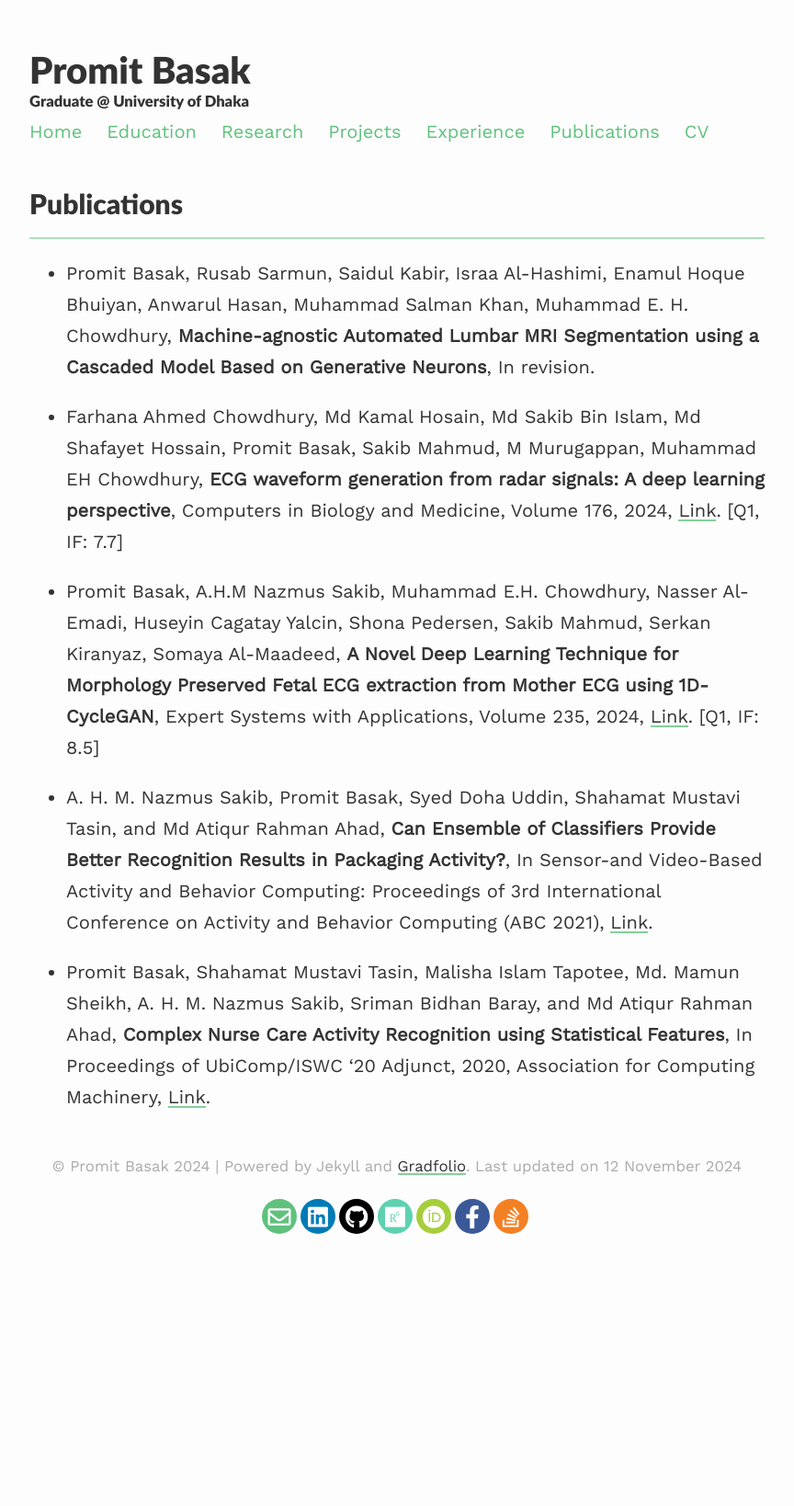
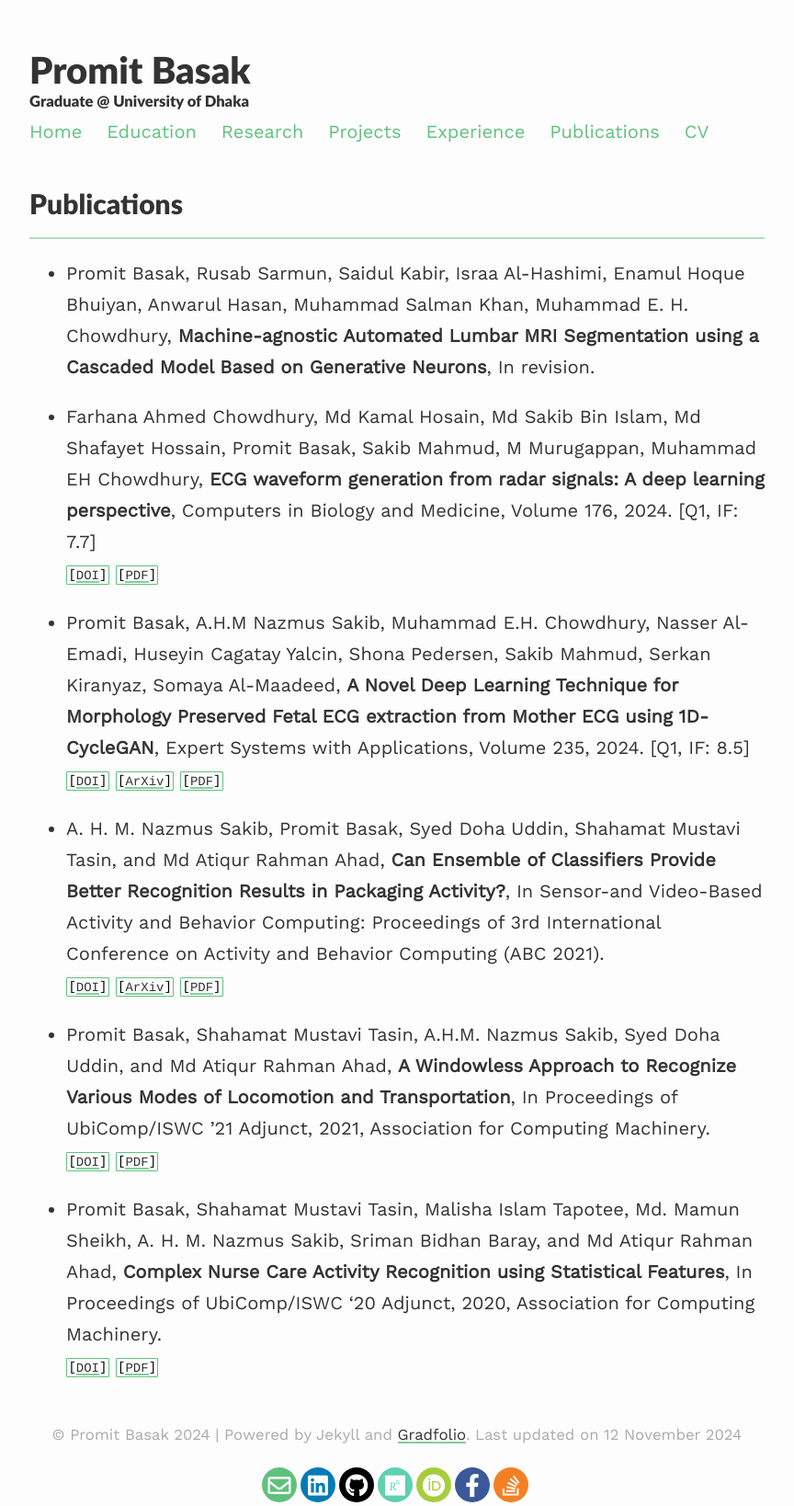
Before and after one commit to promitbasak/promitbasak.github.io, a Jekyll site: the page built from _pages/publications.md, in a window 1280 px wide. Shown: the whole page at 92% size, without its empty margins (208-1072 px from the left). Built offline with Jekyll 4.4.1, drawn with Linux system fonts in a browser that asks for light colours; nearby versions of some CDN libraries; before the commit the page ends 1346 px from its top, so only the background shows below that.

Commit message:
add: add publication pdfs, updated links

```diff
--- a/_includes/navigation.html
+++ b/_includes/navigation.html
@@ -5,7 +5,7 @@
         <a href="{{site.baseurl}}/projects/">Projects</a>
         <a href="{{site.baseurl}}/experience/">Experience</a>
         <a href="{{site.baseurl}}/publications/">Publications</a>
-        <a href="{{site.baseurl}}/assets/files/Promit_Basak_CV_full.pdf">CV</a>
+        <a href="{{site.baseurl}}/assets/files/Promit_Basak_CV_full.pdf" target="_blank">CV</a>
         <!-- <a href="{{site.baseurl}}/contact/">Contact</a> -->
         <!-- <a href="{{site.baseurl}}/blog/">Blog</a>
         <a href="{{site.baseurl}}/archive/">Archive</a> -->
--- a/_pages/publications.md
+++ b/_pages/publications.md
@@ -14,18 +14,25 @@ title: Publications
 
 - Farhana Ahmed Chowdhury, Md Kamal Hosain, Md Sakib Bin Islam, Md Shafayet Hossain, Promit Basak, Sakib Mahmud, M Murugappan, Muhammad EH Chowdhury,
   **ECG waveform generation from radar signals: A deep learning perspective**,
-  Computers in Biology and Medicine, Volume 176, 2024, [Link](httop://doi.org/10.1016/j.compbiomed.2024.108555). [Q1, IF: 7.7]
+  Computers in Biology and Medicine, Volume 176, 2024. [Q1, IF: 7.7] <br>
+  <code>[<a href="https://doi.org/10.1016/j.compbiomed.2024.108555" target="_blank">DOI</a>]</code> <code>[<a href="{{site.baseurl}}/assets/files/ecg_from_radar.pdf" target="_blank">PDF</a>]</code>
 
 - Promit Basak, A.H.M Nazmus Sakib, Muhammad E.H. Chowdhury, Nasser Al-Emadi, Huseyin Cagatay Yalcin, Shona Pedersen, Sakib Mahmud, Serkan Kiranyaz, Somaya Al-Maadeed,
   **A Novel Deep Learning Technique for Morphology Preserved Fetal ECG extraction from Mother ECG using 1D-CycleGAN**,
-  Expert Systems with Applications, Volume 235, 2024, [Link](https://doi.org/10.1016/j.eswa.2023.121196). [Q1, IF: 8.5]
+  Expert Systems with Applications, Volume 235, 2024. [Q1, IF: 8.5] <br>
+  <code>[<a href="https://doi.org/10.1016/j.eswa.2023.121196" target="_blank">DOI</a>]</code> <code>[<a href="https://arxiv.org/abs/2310.03759" target="_blank">ArXiv</a>]</code> <code>[<a href="{{site.baseurl}}/assets/files/fetal_ecg_extraction.pdf" target="_blank">PDF</a>]</code>
 
 - A. H. M. Nazmus Sakib, Promit Basak, Syed Doha Uddin, Shahamat Mustavi Tasin, and Md Atiqur Rahman Ahad,
   **Can Ensemble of Classifiers Provide Better Recognition Results in Packaging Activity?**,
-  In Sensor-and Video-Based Activity and Behavior Computing: Proceedings of 3rd International Conference on Activity and Behavior Computing (ABC 2021),
-  [Link](https://doi.org/10.1007/978-981-19-0361-810).
+  In Sensor-and Video-Based Activity and Behavior Computing: Proceedings of 3rd International Conference on Activity and Behavior Computing (ABC 2021). <br>
+  <code>[<a href="https://doi.org/10.1007/978-981-19-0361-8_10" target="_blank">DOI</a>]</code> <code>[<a href="https://arxiv.org/abs/2211.02965" target="_blank">ArXiv</a>]</code> <code>[<a href="{{site.baseurl}}/assets/files/bento_packaging_activity.pdf" target="_blank">PDF</a>]</code>
+
+- Promit Basak, Shahamat Mustavi Tasin, A.H.M. Nazmus Sakib, Syed Doha Uddin, and Md Atiqur Rahman Ahad,
+  **A Windowless Approach to Recognize Various Modes of Locomotion and Transportation**,
+  In Proceedings of UbiComp/ISWC ’21 Adjunct, 2021, Association for Computing Machinery. <br>
+  <code>[<a href="https://doi.org/10.1145/3460418.3479385" target="_blank">DOI</a>]</code> <code>[<a href="{{site.baseurl}}/assets/files/transportation_mode_recognition.pdf" target="_blank">PDF</a>]</code>
 
 - Promit Basak, Shahamat Mustavi Tasin, Malisha Islam Tapotee, Md. Mamun Sheikh, A. H. M. Nazmus Sakib, Sriman Bidhan Baray, and Md Atiqur Rahman Ahad,
   **Complex Nurse Care Activity Recognition using Statistical Features**,
-  In Proceedings of UbiComp/ISWC '20 Adjunct, 2020, Association for Computing Machinery,
-  [Link](https://doi.org/10.1145/3410530.3414338).
+  In Proceedings of UbiComp/ISWC '20 Adjunct, 2020, Association for Computing Machinery. <br>
+  <code>[<a href="https://doi.org/10.1145/3410530.3414338" target="_blank">DOI</a>]</code> <code>[<a href="{{site.baseurl}}/assets/files/nurse_care_activity.pdf" target="_blank">PDF</a>]</code>
```
Also changed, not shown: 5 other files.
